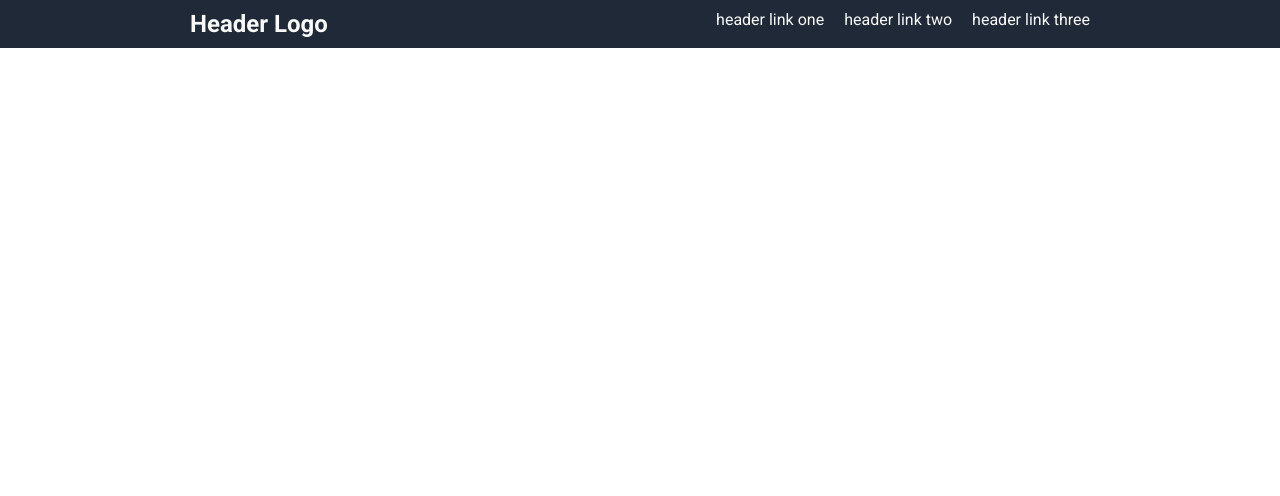
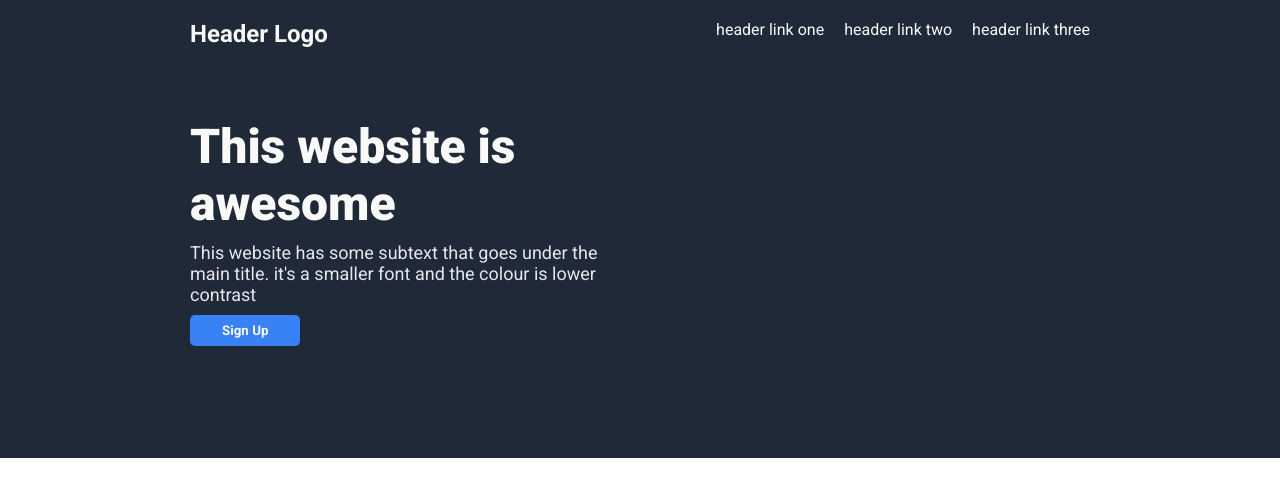
Before and after one commit to A-239Coder/odin-landing-page, a plain HTML site: page index.html in a window 1280 px wide. Drawn offline with Linux system fonts and the light colour scheme.

Commit message:
added header section to the design

```diff
--- a/index.html
+++ b/index.html
@@ -25,5 +25,16 @@
             </div>
         </div>
     </div>
+
+    <div class="header-container">
+        <div class="header">
+            <h1>This website is <br>awesome</h1>
+            <p>This website has some subtext that goes under the <br>main title.
+                it's a smaller font and the colour is lower <br>contrast
+            </p>
+            <button type="button">Sign Up</button>
+        </div>
+    </div>
+
 </body>
 </html>
--- a/styles.css
+++ b/styles.css
@@ -3,6 +3,13 @@
     padding: 0;
     box-sizing: border-box;
     font-family: "Roboto", sans-serif;
+}
+
+:root {
+    --primary-colour: #1f2937;
+    --accent-colour: #f9faf8;
+    --secondary-colour: #E5E7EB;
+    --cta-colur: #3882F6;
 }
 
 .nav-container {
@@ -18,6 +25,7 @@
     width: 900px;
     display: flex;
     justify-content: space-between;
+    padding-top: 10px;
 }
 
 .nav-links {
@@ -33,3 +41,37 @@
 .header-logo {
     font-style: bold;
 }
+
+.header-container {
+    background-color: var(--primary-colour);
+    color: var(--accent-colour);
+    display: flex;
+    justify-content: center;
+}
+
+.header {
+    width: 900px;
+    height: 400px;
+    padding-top: 60px;
+}
+
+.header h1 {
+    font-size: 48px;
+    font-weight: 900;
+}
+
+.header p {
+    padding-top: 10px;
+    color: var(--secondary-colour);
+    font-size: 18px;
+}
+
+.header button {
+    margin-top: 10px;
+    border: none;
+    color: var(--accent-colour);
+    background-color: var(--cta-colur);
+    padding: 8px 32px;
+    border-radius: 5px;
+    font-weight: bold;
+}
```
